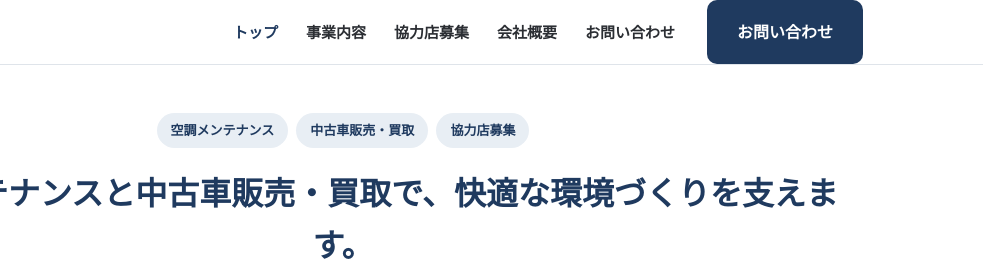
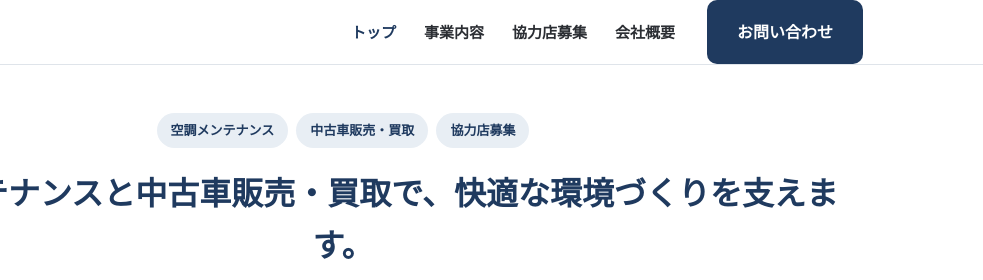
Before and after one commit to sasaki716akihiro-sys/-ys-air, a plain HTML site: page index.html in a window 1280 px wide. Shown: the top 280 px of the page, 297-1280 px from the left. Drawn offline with Linux system fonts and the light colour scheme.

Commit message:
ヘッダーのお問い合わせ重複を削除

```diff
--- a/index.html
+++ b/index.html
@@ -35,7 +35,6 @@
           <li><a href="business.html">事業内容</a></li>
           <li><a href="partners.html">協力店募集</a></li>
           <li><a href="company.html">会社概要</a></li>
-          <li><a href="contact.html">お問い合わせ</a></li>
         </ul>
         <a href="contact.html" class="btn btn--primary nav__cta">お問い合わせ</a>
       </nav>
```
Also changed, not shown: business.html (+0 -1 lines), company.html (+0 -1 lines), contact.html (+0 -1 lines), partners.html (+0 -1 lines), privacy.html (+0 -1 lines).
